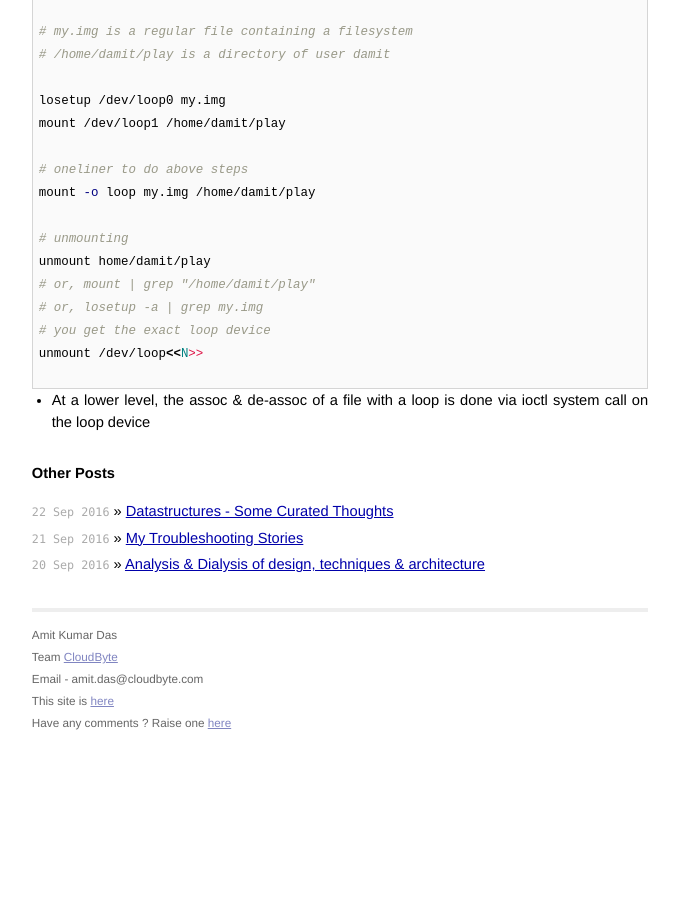
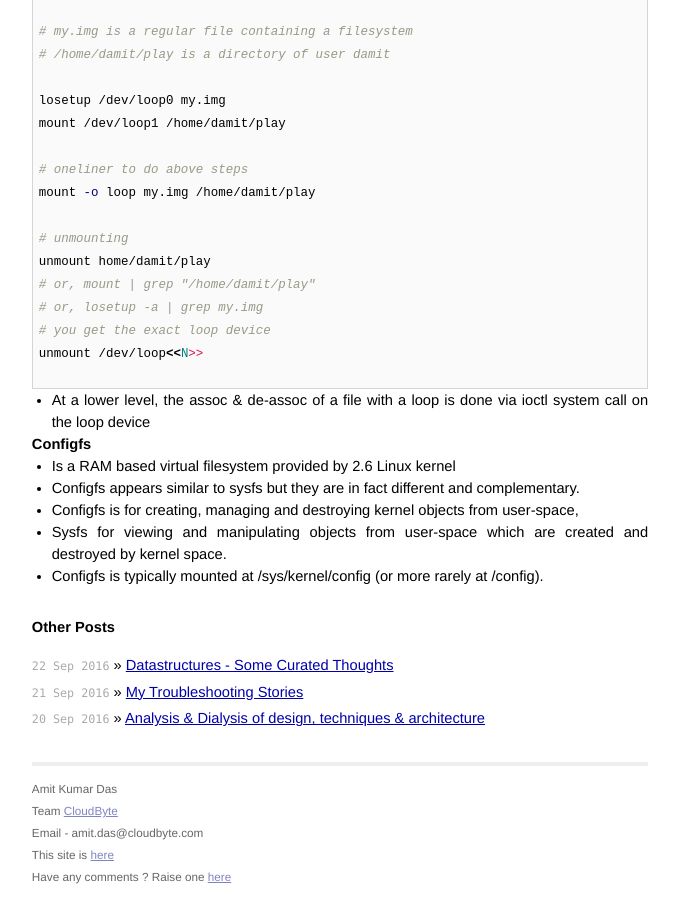
Before and after one commit to AmitKumarDas/amitkumardas.github.io, a Jekyll site: the page built from _posts/2016-09-19-low-level-stuff.md, in a window 1280 px wide and 900 px high, scrolled down 1497 px. Shown: the whole window, without its empty margins (300-979 px from the left). Built offline with Jekyll 4.4.1, drawn with Linux system fonts in a browser that asks for light colours; before the commit the page ends 2243 px from its top, so only the background shows below that.

Commit message:
Update 2016-09-19-low-level-stuff.md

````diff
--- a/_posts/2016-09-19-low-level-stuff.md
+++ b/_posts/2016-09-19-low-level-stuff.md
@@ -95,3 +95,11 @@ unmount /dev/loop<<N>>
 ```
 
 - At a lower level, the assoc & de-assoc of a file with a loop is done via ioctl system call on the loop device
+
+### Configfs
+
+- Is a RAM based virtual filesystem provided by 2.6 Linux kernel
+- Configfs appears similar to sysfs but they are in fact different and complementary.
+- Configfs is for creating, managing and destroying kernel objects from user-space,
+- Sysfs for viewing and manipulating objects from user-space which are created and destroyed by kernel space.
+- Configfs is typically mounted at /sys/kernel/config (or more rarely at /config).
````
